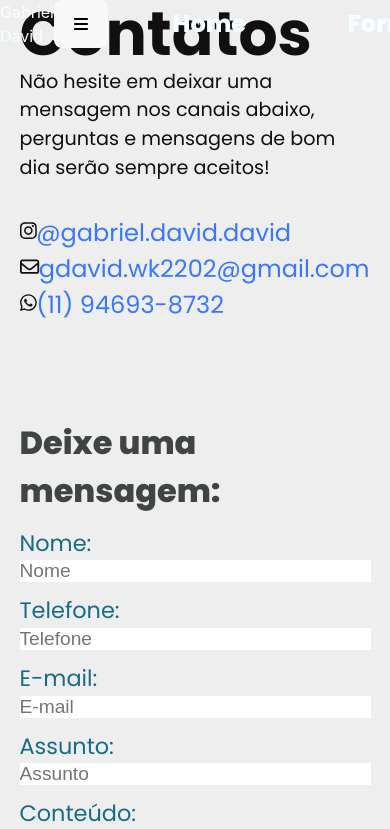
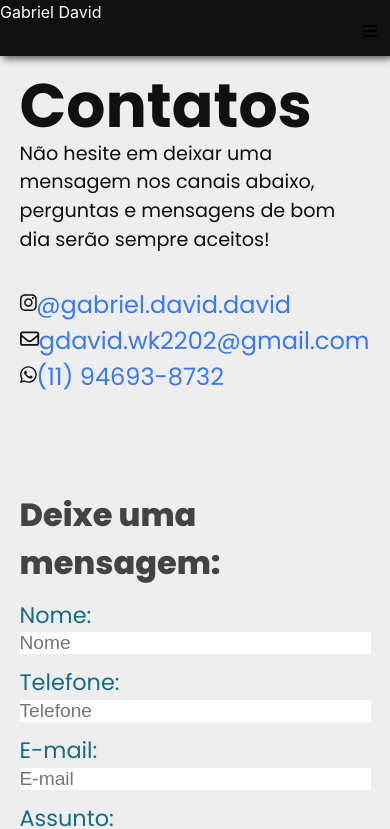
Before and after one commit to gdavidev/portfolio, a React (Vite) app: page /contact in a window 390 px wide. Shown: the top 829 px of the page. Built offline with nearby package versions, Linux system fonts and the light colour scheme.

Commit message:
(feat): 1:1 React version with previous release

```diff
--- a/index.html
+++ b/index.html
@@ -12,7 +12,7 @@
     <title>Vite + React + TS</title>
   </head>
   <body style="min-width: 100vw; min-height: 100vh; overflow-x: hidden">
-    <div id="root"></div>
+    <div id="root" style="min-width: 100vw; min-height: 100vh; overflow-x: hidden"></div>
     <script type="module" src="/src/main.tsx"></script>
   </body>
 </html>
--- a/src/App.tsx
+++ b/src/App.tsx
@@ -7,6 +7,7 @@ import Formation from "./pages/Formation.tsx";
 import Projects from "./pages/Projects.tsx";
 import CacheProvider from "./context/CacheProvider.tsx";
 import FontAwesomeHelper from "./scripts/FontAwesomeHelper.ts";
+import {useEffect, useState} from "react";
 
 FontAwesomeHelper.initialize();
 
@@ -24,11 +25,16 @@ const browserRouter = createBrowserRouter([
 ]);
 
 function Layout() {
+    const [ allowNavbarTransition, setAllowNavbarTransition ] = useState<boolean>(false)
     const location = useLocation();
+
+    useEffect(() => {
+        setAllowNavbarTransition(location.pathname !== '/')
+    }, [location.pathname]);
 
     return (
         <>
-            <Navbar allowTransitionEffect={ location.pathname === '/' } />
+            <Navbar allowTransitionEffect={ allowNavbarTransition } />
             <main>
                 <Outlet/>
             </main>
--- a/src/components/Navbar.tsx
+++ b/src/components/Navbar.tsx
@@ -8,33 +8,31 @@ type NavbarProps = {
 }
 
 export default function Navbar(props: NavbarProps) {
-    const { breakpoint } = useDeviceWidth();
-    const [ scrolled, setScrolled ] = useState<boolean>(false);
+    const {breakpoint} = useDeviceWidth();
+    const [scrolled, setScrolled] = useState<boolean>(false);
 
     useEffect(() => {
-        if (!props.allowTransitionEffect)
-            return;
-
-        const aboveScrollThreshold = window.scrollY > 100;
-        if (aboveScrollThreshold !== scrolled)
-            setScrolled(aboveScrollThreshold)
-    }, [window.scrollY]);
+        if (props.allowTransitionEffect)
+            window.addEventListener('scroll', () => {
+                setScrolled(window.scrollY > 100);
+            });
+    }, [props.allowTransitionEffect]);
 
     return (
-        <nav id="menu">
+        <nav id="menu" className={scrolled || props.allowTransitionEffect ? " header_scrolled" : ""}>
             <p className="not_selectable">Gabriel David</p>
             {
                 breakpoint >= DeviceWidthBreakpoints.XL ?
-                    <NavbarInline scrolled={ scrolled } /> :
-                    <NavbarDrawer scrolled={ scrolled } />
+                    <NavbarInline/> :
+                    <NavbarDrawer/>
             }
         </nav>
     );
 }
 
-function NavbarInline(props: { scrolled: boolean }) {
+function NavbarInline() {
     return (
-        <ul className={"not_selectable can_transition" + (props.scrolled ? " header_scrolled" : "")}>
+        <ul id='menu_ul' className={"not_selectable can_transition"}>
             <li><Link to="/"> Home</Link></li>
             <li><Link to="/formation"> Formação</Link></li>
             <li><Link to="/projects"> Projetos</Link></li>
@@ -43,19 +41,15 @@ function NavbarInline(props: { scrolled: boolean }) {
     )
 }
 
-function NavbarDrawer(props: { scrolled: boolean }) {
-    const [ open, setOpen ] = useState<boolean>(false);
+function NavbarDrawer() {
+    const [open, setOpen] = useState<boolean>(false);
 
     return (
         <>
-            <button className="not_selectable" onClick={() => setOpen(!open)}>
-                <FontAwesomeIcon icon='bars' />
+            <button id='menu_bt' className="not_selectable" onClick={() => setOpen(!open)}>
+                <FontAwesomeIcon icon='bars'/>
             </button>
-            <ul className={
-                "not_selectable can_transition"
-                    + (open ? " active" : "")
-                    + (props.scrolled ? " header_scrolled" : "")
-            }>
+            <ul id='menu_ul' className={"not_selectable can_transition" + (open ? " active" : "")}>
                 <li><Link to="/"> Home</Link></li>
                 <li><Link to="/formation"> Formação</Link></li>
                 <li><Link to="/projects"> Projetos</Link></li>
--- a/src/css/common.css
+++ b/src/css/common.css
@@ -22,7 +22,6 @@ body {
   background-image: url("./../assets/images/background-texture.png");
   overflow-x: hidden;
 }
-
 body main {
   max-width: 1600px;
   margin: 0 auto;
@@ -36,7 +35,6 @@ body main {
   background-color: #110f11 !important;
   box-shadow: 3px 3px 7px rgba(0, 0, 0, 0.6) !important;
 }
-
 .header_scrolled a:hover {
   background-color: rgb(44.09375, 38.90625, 44.09375) !important;
 }
@@ -50,38 +48,34 @@ body main {
   justify-content: space-evenly;
   margin: 0;
   padding: 0 20px;
-  background-color: none;
+  background-color: transparent;
   height: fit-content;
   color: #f6ffff;
   transition: background-color 0.4s;
+  min-height: 3.5rem;
 }
-
 #menu #menu_bt {
   display: none;
   cursor: pointer;
   transition: background-color 0.4s;
 }
-
 #menu #header_text {
   text-align: left;
   font-family: "Dancing Script", cursive;
   color: inherit;
   font-size: 2.8rem;
 }
-
 #menu ul {
   list-style-type: none;
   display: flex;
   flex-wrap: nowrap;
   padding: 0;
 }
-
 #menu ul li {
   display: flex;
   align-items: center;
   min-width: 20ch;
 }
-
 #menu ul a {
   width: 100%;
   height: 100%;
@@ -96,7 +90,6 @@ body main {
   font-size: 1.5rem;
   cursor: pointer;
 }
-
 #menu ul a:hover {
   background-color: rgb(44.09375, 38.90625, 44.09375);
 }
@@ -104,29 +97,27 @@ body main {
 /*------------------------ Content -------------------------*/
 #page_content {
   color: #110f11;
-  margin: 0px 5% 0px 5%;
+  margin: 0 5% 0 5%;
   text-align: initial;
   font-size: 1.2rem;
   font-family: "Poppins", sans-serif;
 }
-
 #page_content p {
   font-weight: 500;
 }
-
 #page_content h2 {
   padding-top: 3rem;
   font-size: 2rem;
   font-weight: 800;
   color: #404444;
 }
-
 #page_content .highlight {
   color: #176B87;
 }
 
 /*----------------------- Footer -----------------------*/
 footer {
+  width: 100%;
   background-color: #110f11;
   font-family: "Poppins", sans-serif;
   font-weight: 900;
@@ -162,7 +153,7 @@ footer {
     position: absolute;
     right: 0;
     height: 100vh;
-    margin-top: 56px;
+    margin-top: 3.5rem;
     width: 40%;
     background-color: #110f11 !important;
     padding: 40px;
@@ -202,5 +193,4 @@ footer {
   }
 }
 
-
 /*# sourceMappingURL=common.css.map */
--- a/src/pages/Contact.tsx
+++ b/src/pages/Contact.tsx
@@ -2,7 +2,7 @@ import {FontAwesomeIcon} from "@fortawesome/react-fontawesome";
 
 export default function Contact() {
     return (
-        <div id="page_content">
+        <div id="page_content" style={{marginTop: '4.5rem'}}>
             <h1>Contatos</h1>
             <p className="descricao_do_topico">
                 Não hesite em deixar uma mensagem nos canais abaixo, perguntas e mensagens de bom dia serão sempre
--- a/src/pages/Formation.tsx
+++ b/src/pages/Formation.tsx
@@ -10,7 +10,7 @@ export default function Formation() {
     const { experiences, isExperiencesLoading } = useExperiencesData();
 
     return (
-        <div id="page_content">
+        <div id="page_content" style={{marginTop: '4.5rem'}}>
             <h1>Formação acadêmica</h1>
             <p className="descricao_do_topico">Um levantamento de todos os cursos em que ja terminei, comecei ou tenho o
                 interesse em começar. <br/>
--- a/src/pages/Projects.tsx
+++ b/src/pages/Projects.tsx
@@ -5,7 +5,7 @@ export default function Projects() {
     const { projects, isProjectsLoading } = useProjectsData();
 
     return (
-        <div id="page_content">
+        <div id="page_content" style={{marginTop: '4.5rem'}}>
             <h1>Projetos e Trabalhos</h1>
             <p className="descricao_do_topico">Mostruário dos meus principais projetos comerciais e acadêmicos.
             </p>
--- a/src/sass/common.sass
+++ b/src/sass/common.sass
@@ -31,10 +31,11 @@ body
     justify-content: space-evenly
     margin: 0
     padding: 0 20px
-    background-color: none
+    background-color: transparent
     height: fit-content
     color: $fontWhite-color
     transition: background-color 0.4s
+    min-height: 3.5rem
     #menu_bt
         display: none
         cursor: pointer
@@ -73,7 +74,7 @@ body
 
 #page_content
     color: $fontBlack-color
-    margin: 0px 5% 0px 5%
+    margin: 0 5% 0 5%
     text-align: initial
     font-size: 1.2rem
     font-family: 'Poppins', sans-serif
@@ -90,6 +91,7 @@ body
 /*----------------------- Footer -----------------------*/
 
 footer
+    width: 100%
     background-color: $footerBackground-color
     font-family: 'Poppins', sans-serif
     font-weight: 900
@@ -119,7 +121,7 @@ footer
             position: absolute
             right: 0
             height: 100vh
-            margin-top: 56px
+            margin-top: 3.5rem
             width: 40%
             background-color: $navbarBackground-color !important
             padding: 40px
```
Also changed, not shown: 2 other files (tests, documents, lock files or other folders).
